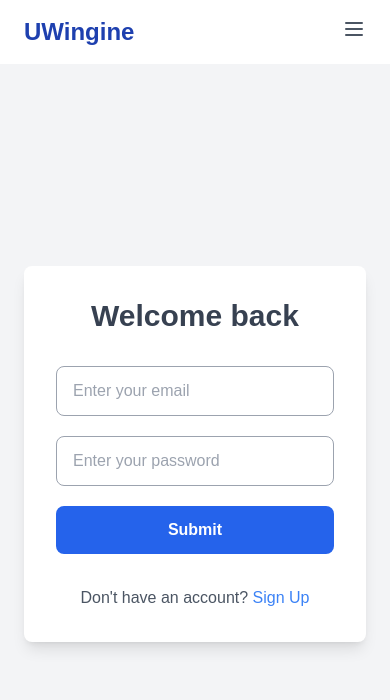
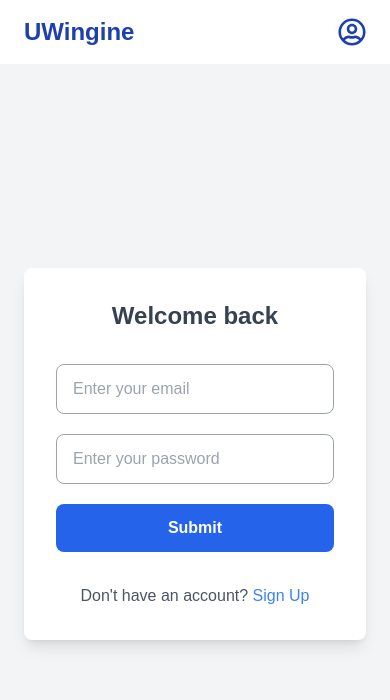
Before and after one commit to Rudra1402/UWin-gine, a Next.js app in the folder client/: page /login in a window 390 px wide. Shown: the top 700 px of the page. Built offline with nearby package versions, Linux system fonts and the light colour scheme.

Commit message:
updated mobile responsive UI

```diff
--- a/client/src/app/chat/page.tsx
+++ b/client/src/app/chat/page.tsx
@@ -47,7 +47,7 @@ function Page() {
     const [threadId, setThreadId] = useState<string>('');
     const messagesEndRef = useRef<HTMLDivElement>(null);
     const [isPageLoading, setIsPageLoading] = useState(true);
-    const {isNewChat, setIsNewChat, setChatSessions, setCurrentSession, currentSession} = useUserContext();
+    const { isNewChat, setIsNewChat, setChatSessions, setCurrentSession, currentSession } = useUserContext();
 
     useEffect(() => {
         if (isNewChat) {
@@ -66,7 +66,7 @@ function Page() {
 
     const fetchChatHistory = async (threadId: string) => {
         console.log("New Chat", isNewChat)
-        if (isNewChat){
+        if (isNewChat) {
             setMessages([])
             return;
         }
@@ -181,6 +181,9 @@ function Page() {
                 </div>
                 :
                 <div className='flex flex-col gap-4 h-[calc(100%-60px)] overflow-auto pt-3 px-4'>
+                    <div className='text-center text-sm text-red-500 font-semibold bg-red-50 p-2 rounded shadow-md'>
+                        Note: Uwingine may not provide an accurate answer always. Please confirm using sources.
+                    </div>
                     {messages.length === 0 ? (
                         <div className="text-center font-semibold text-3xl mb-6 text-blue-700 h-full w-full flex flex-col gap-4 items-center justify-center">
                             <div className='text-blue-600 font-semibold text-2xl leading-none mb-2'>Sample Prompts</div>
@@ -224,7 +227,7 @@ function Page() {
                                                                 key={index}
                                                                 href={reference.link}
                                                                 target='_blank'
-                                                                className='flex flex-col p-2 min-w-[48%] max-w-[48%] bg-gray-100 border rounded-md shadow text-gray-700 hover:bg-blue-50'
+                                                                className='flex flex-col p-2 min-w-[33%] max-w-[33%] bg-gray-100 border rounded-md shadow text-gray-700 hover:bg-blue-50'
                                                             >
                                                                 <p className="font-semibold text-blue-600 text-ellipsis overflow-hidden line-clamp-1">
                                                                     {reference.title}
@@ -276,11 +279,6 @@ function Page() {
                         <IoSend className='text-xl text-blue-600' />
                     </button>
                 </div>
-            <div className="flex justify-center">
-                <p className="text-sm text-gray-500 mb-1 ml-2">
-                    Uwingine may not provide an accurate answer always. Please confirm using sources.
-                </p>
-            </div>
         </ChatLayout>
     );
 }
--- a/client/src/app/login/page.tsx
+++ b/client/src/app/login/page.tsx
@@ -59,7 +59,7 @@ function Login() {
           <Image src={logo} alt="Logo" className='h-full w-60 rounded-md' />
         </div> */}
         <div className="flex flex-col gap-8 items-center bg-white p-8 rounded-lg shadow-lg w-full max-w-md">
-          <h2 className="text-3xl font-semibold text-gray-700">Welcome back</h2>
+          <h2 className="text-2xl sm:text-3xl font-semibold text-gray-700">Welcome back</h2>
           <form
             className="w-full flex flex-col gap-5 text-gray-700"
             onSubmit={onSubmit}
--- a/client/src/app/signup/page.tsx
+++ b/client/src/app/signup/page.tsx
@@ -48,7 +48,7 @@ function Signup() {
                     />
                 </div> */}
                 <div className="flex flex-col gap-8 items-center bg-white p-8 rounded-lg shadow-lg w-full max-w-md">
-                    <h2 className="text-3xl font-semibold text-gray-700">Create an Account</h2>
+                    <h2 className="text-2xl sm:text-3xl font-semibold text-gray-700 text-center">Create an Account</h2>
                     <form
                         className="w-full flex flex-col gap-5 text-gray-700"
                         onSubmit={e => handleSignup(e, formData, setFormData, router)}
--- a/client/src/components/chatlist/ChatList.jsx
+++ b/client/src/components/chatlist/ChatList.jsx
@@ -52,7 +52,7 @@ function ChatList({ type = 'c' }) {
                     </div>
                 )}
                 <div
-                    className=" flex items-center justify-end p-1 rounded-full bg-gray-300 hover:bg-gray-400 cursor-pointer z-1000 text-white"
+                    className=" flex items-center justify-end p-1 rounded-full bg-gray-400 hover:bg-gray-500 cursor-pointer z-1000 text-white"
                     onClick={toggleSidebar}
                 >
                     {isCollapsed ? <IoIosArrowForward size={16} /> : <IoIosArrowBack size={16} />}
--- a/client/src/components/navbar/LoginNavbar.tsx
+++ b/client/src/components/navbar/LoginNavbar.tsx
@@ -5,6 +5,7 @@ import Link from 'next/link';
 import { useUserContext } from '@/context/context';
 import { handleLogout } from '@/apis/userApis';
 import { useRouter } from 'next/navigation';
+import { FaRegUserCircle } from 'react-icons/fa';
 
 function Navbar() {
   const router = useRouter();
@@ -95,26 +96,31 @@ function Navbar() {
             ) : (
               <button
                 type="button"
-                className="text-gray-600 focus:outline-none focus:text-blue-800"
+                className="text-gray-600 flex items-center focus:outline-none focus:text-blue-800"
+                onClick={toggleDropdown}
               >
-                <svg
-                  className="h-6 w-6"
-                  xmlns="http://www.w3.org/2000/svg"
-                  fill="none"
-                  viewBox="0 0 24 24"
-                  stroke="currentColor"
-                >
-                  <path
-                    strokeLinecap="round"
-                    strokeLinejoin="round"
-                    strokeWidth="2"
-                    d="M4 6h16M4 12h16M4 18h16"
-                  />
-                </svg>
+                <FaRegUserCircle size={28} className='text-blue-800' />
               </button>
             )}
             {/* Dropdown Menu */}
-            {dropdownOpen && (
+            {dropdownOpen && !isLoggedIn && (
+              <div className="absolute top-12 right-0 bg-white border shadow-md rounded-md w-40">
+                <Link
+                  href="/login"
+                  className="block px-4 py-2 text-gray-700 hover:bg-gray-100"
+                >
+                  Login
+                </Link>
+                <Link
+                  href="/signup"
+                  className="block px-4 py-2 text-gray-700 hover:bg-gray-100"
+                >
+                  Sign Up
+                </Link>
+              </div>
+            )}
+            {/* Dropdown Menu */}
+            {dropdownOpen && isLoggedIn && (
               <div className="absolute top-12 right-0 bg-white border shadow-md rounded-md w-40">
                 <Link
                   href="/chat"
```
Lines whose indentation alone changed are shown as unchanged.
